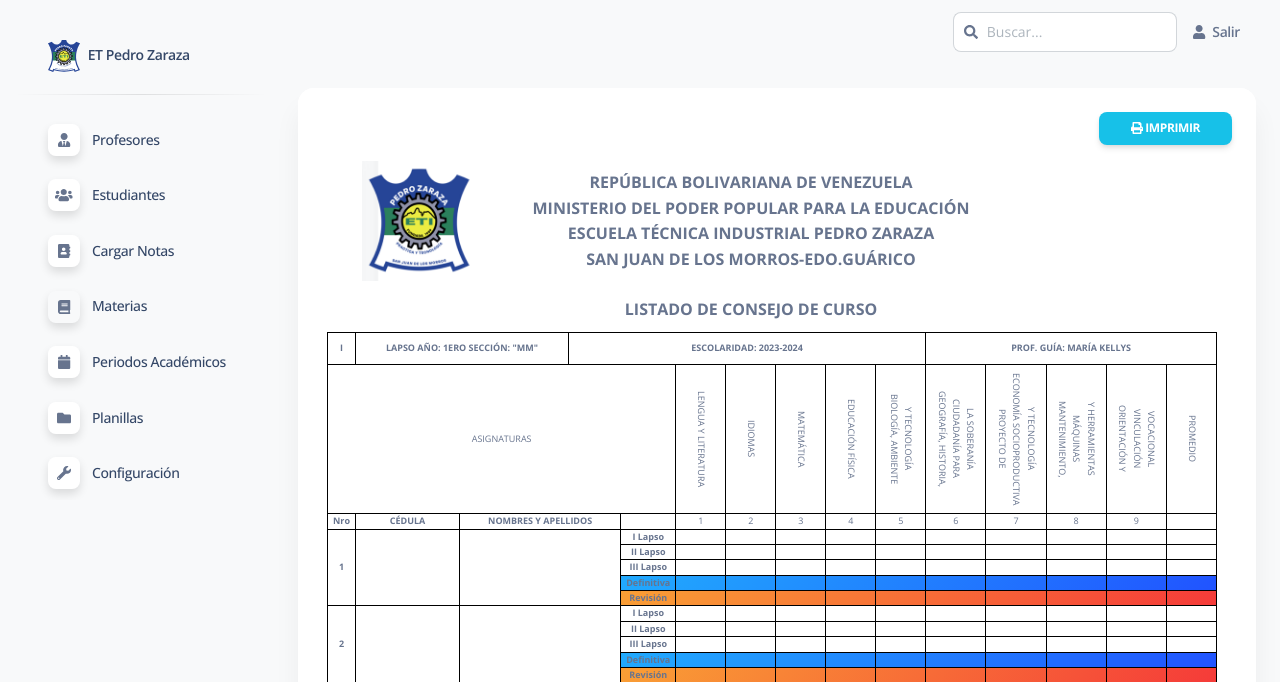
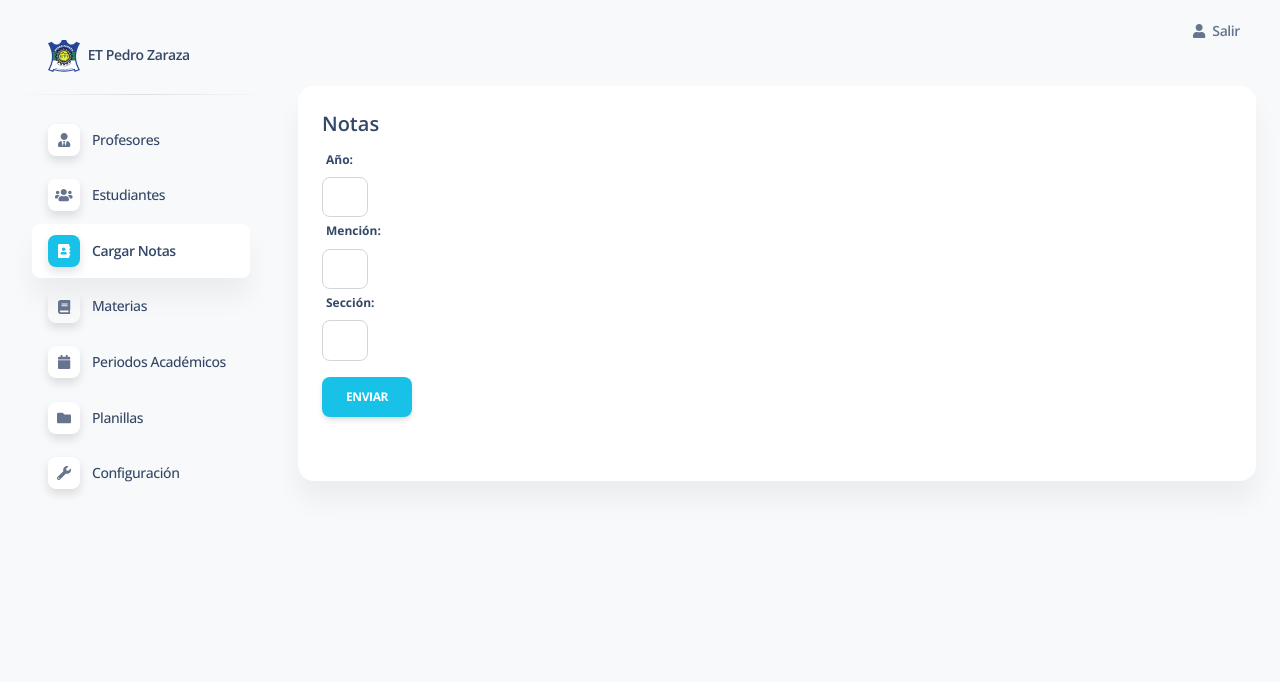
Before and after one commit to georgbztt/ETPZ, a Django app: page /notas in a window 1280 px wide. Shown: the top 682 px of the page. After the commit the page ends 495 px from the top, so only its background shows below. Run offline with Django 3.2, Linux system fonts and the light colour scheme; a user stored in the database is signed in; data comes from the database, SQL or seed files in the repository; some libraries are stand-ins or nearby versions.

Commit message:
Añade formulario para seleccionar el año la mencion y la seccion donde se agregaran las notas

```diff
--- a/apps/home/forms.py
+++ b/apps/home/forms.py
@@ -62,3 +62,14 @@ class EstudiantesForm(forms.Form):
         self.fields['anio_id'].choices = [('', '')] + [(anio.id, anio.nombre) for anio in Anios.objects.all()]
         self.fields['mencion_id'].choices = [('', '')] + [(mencion.id, mencion.nombre_abrev) for mencion in Menciones.objects.all()]
         self.fields['seccion_id'].choices = [('', '')] + [(seccion.id, seccion.nombre) for seccion in Secciones.objects.all()]
+
+class CargarNotas(forms.Form):
+    anio = forms.ChoiceField(label="Año", required=True, widget=forms.Select(attrs={'class': 'form-control text-center p-2'}))
+    mencion = forms.ChoiceField(label="Mención", required=True, widget=forms.Select(attrs={'class': 'form-control text-center p-2'}))
+    seccion = forms.ChoiceField(label="Sección", required=True, widget=forms.Select(attrs={'class': 'form-control text-center p-2'}))
+
+    def __init__(self, *args, **kwargs):
+        super(CargarNotas, self).__init__(*args, **kwargs)
+        self.fields['anio'].choices = [('', '')] + [(anio.id, anio.nombre) for anio in Anios.objects.all()]
+        self.fields['mencion'].choices = [('', '')] + [(mencion.id, mencion.nombre_abrev) for mencion in Menciones.objects.all()]
+        self.fields['seccion'].choices = [('', '')] + [(seccion.id, seccion.nombre) for seccion in Secciones.objects.all()]
--- a/apps/home/urls.py
+++ b/apps/home/urls.py
@@ -30,7 +30,8 @@ urlpatterns = [
     path('estudiantes/<str:pk>/inasistencias', views.estudianteInasistencias, name='estudiante_inasistencias'),
     path('estudiantes/<str:pk>/<str:dir>/<str:periodo_sel>', views.estudianteVer, name='estudiante_ver'),
 
-    path('notas', views.Cargar_Notas, name='cargar_notas'),
+    path('notas', views.notas, name='notas'),
+    path('notas/cargar', views.Cargar_Notas, name='cargar_notas'),
 
     path('notas/<str:pk>/editar', views.editarNotas, name='editar_notas'),
     path('notas/<str:pd>/carga', views.carga_notas, name='carga_notas'),
--- a/apps/home/views.py
+++ b/apps/home/views.py
@@ -1084,11 +1084,22 @@ def Cargar_Notas(request):
 @login_required(login_url="/login/")
 def notas(request):
 
+    if request.method == 'POST':
+
+        anio = request.POST.get('anio')
+        mencion = request.POST.get('mencion')
+        seccion = request.POST.get('seccion')
+
+        return redirect(f'notas/cargar?anio={anio}&mencion={mencion}&seccion={seccion}')
+
+    form = CargarNotas()
+
     content = 'home/Cargar_Notas/index.html'
     context = {
         'segment':'notas',
         'title':'Notas',
-        'table':content
+        'table':content,
+        'form':form
     }
 
     return render(request, 'home/table.html', context)
--- a/apps/templates/home/Cargar_Notas/index.html
+++ b/apps/templates/home/Cargar_Notas/index.html
@@ -5,7 +5,18 @@
 <link id="custom_style" href="{{ ASSETS_ROOT }}/css/custom.css" rel="stylesheet" />
 {% endblock stylesheets %}
 
-<div class="container-fluid">
+<div class="container">
 
+    <div class="w-5 mb-5">
+
+        <form method="post">
+            {% csrf_token %}
+            {{ form }}
+            <div class="col pt-3">
+                <button class="btn btn-primary" type="submit">Enviar</button>
+            </div>
+        </form>
+
+    </div>
 
 </div>
```
